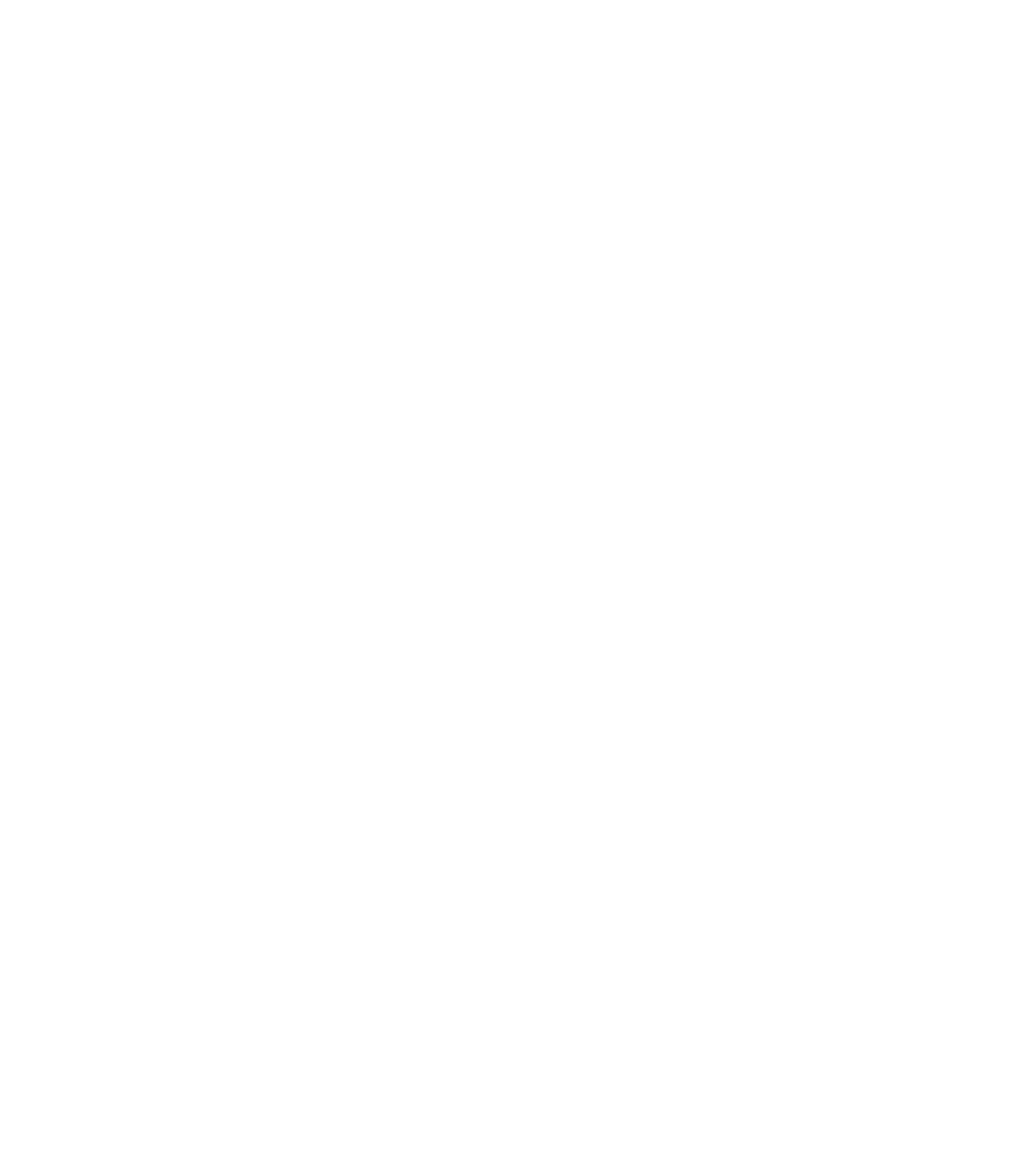
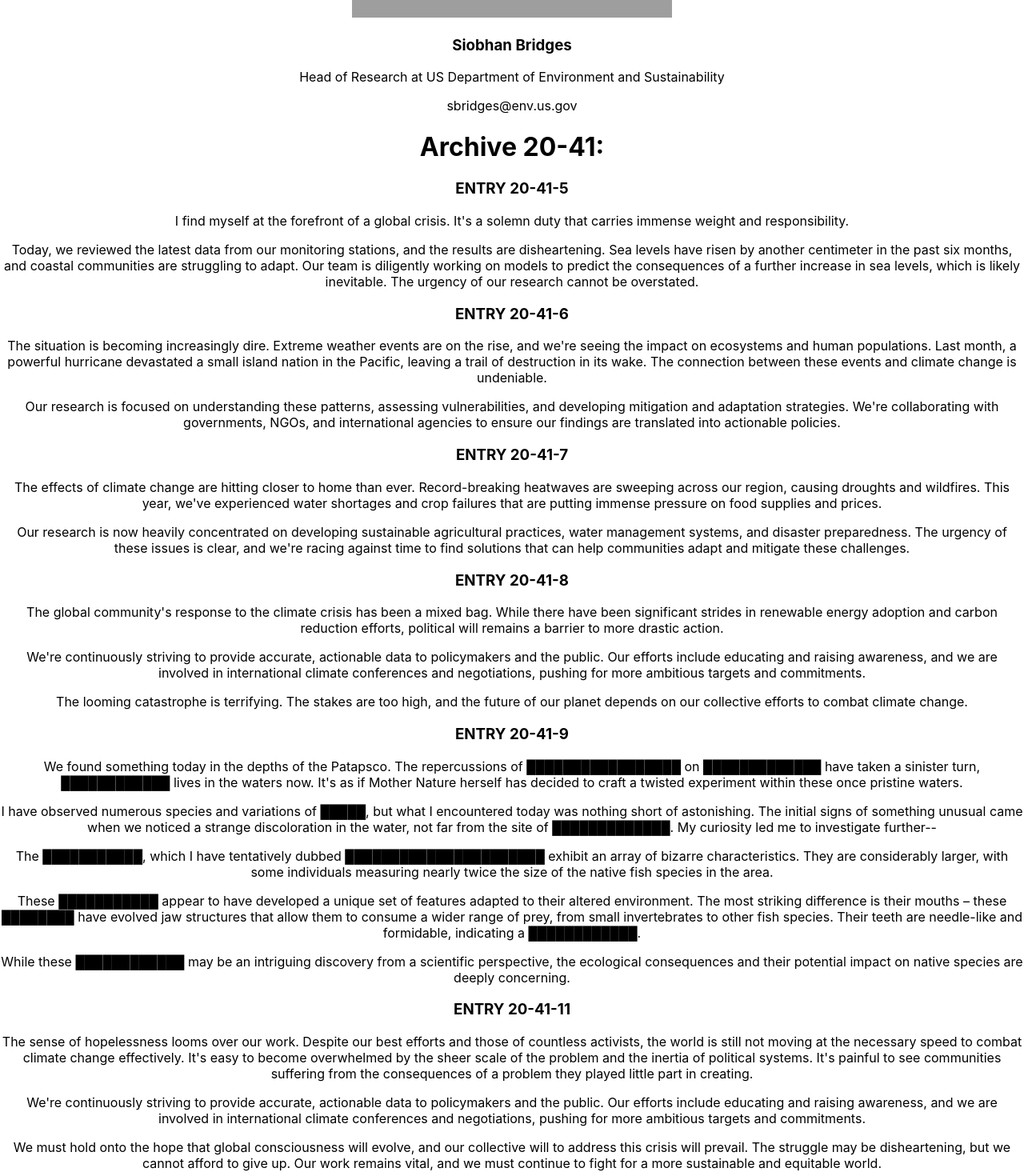
Before and after one commit to huda-ayaz/env-archive, a React (Create React App) app: page /blog in a window 1280 px wide. Shown: the part 360-1830 px from the top of the page at 80% size. Before the commit the page ends 800 px from the top, so only its background shows below. Built offline with nearby package versions, Linux system fonts and the light colour scheme; grey boxes are pictures that could not be loaded.

Commit message:
added blog page

```diff
--- a/src/components/Blog.jsx
+++ b/src/components/Blog.jsx
@@ -4,7 +4,112 @@
 const Blog = () => {
     return(
         <div>
-            <h1>Blog</h1>
+            <div class= "profile">
+                <img id= "pfp" src = "img/bridges.png"></img>
+                <h3>Siobhan Bridges</h3>
+                <p>Head of Research at US Department of Environment and Sustainability</p>
+                <p>sbridges@env.us.gov</p>
+            </div>
+
+            <h1>Archive 20-41: </h1>
+
+            <div class = "text">
+                <div class = "post">
+                    <h3>ENTRY 20-41-5</h3>
+                    <p>
+                        I find myself at the forefront of a global crisis. It's a solemn duty that carries immense weight and responsibility.</p>
+
+                    <p>
+                        Today, we reviewed the latest data from our monitoring stations, and the results are disheartening. Sea levels have risen by another centimeter in the past six months, and coastal communities are struggling to adapt. Our team is diligently working on models to predict the consequences of a further increase in sea levels, which is likely inevitable. The urgency of our research cannot be overstated.
+                    </p>
+                </div>
+                <div class = "post">
+                    <h3>ENTRY 20-41-6</h3>
+                    <p>
+                        The situation is becoming increasingly dire. Extreme weather events are on the rise, and we're seeing the impact on ecosystems and human populations.
+                        Last month, a powerful hurricane devastated a small island nation in the Pacific, leaving a trail of destruction in its wake. The connection between
+                        these events and climate change is undeniable.</p>
+
+                    <p>
+                        Our research is focused on understanding these patterns, assessing vulnerabilities, and developing mitigation and adaptation strategies.
+                        We're collaborating with governments, NGOs, and international agencies to ensure our findings are translated into actionable policies.
+                    </p>
+                </div>
+                <div class = "post">
+                    <h3>ENTRY 20-41-7</h3>
+                    <p>
+                        The effects of climate change are hitting closer to home than ever. Record-breaking heatwaves are sweeping across our region, causing droughts and wildfires.
+                        This year, we've experienced water shortages and crop failures that are putting immense pressure on food supplies and prices.
+                    </p>
+
+                    <p>
+                        Our research is now heavily concentrated on developing sustainable agricultural practices, water management systems, and disaster preparedness.
+                        The urgency of these issues is clear, and we're racing against time to find solutions that can help communities adapt and mitigate these challenges.
+                    </p>
+                </div>
+                <div class = "post">
+                    <h3>ENTRY 20-41-8</h3>
+                    <p>
+                        The global community's response to the climate crisis has been a mixed bag.
+                        While there have been significant strides in renewable energy adoption and carbon reduction efforts, political will remains a barrier to more drastic action.</p>
+                    <p>
+                        We're continuously striving to provide accurate, actionable data to policymakers and the public.
+                        Our efforts include educating and raising awareness, and we are involved in international climate conferences and negotiations, pushing for more ambitious targets and commitments.
+                    </p>
+                    <p>
+                        The looming catastrophe is terrifying. The stakes are too high, and the future of our planet depends on our collective efforts to combat climate change.
+                    </p>
+                </div>
+
+                <div class = "post">
+                    <h3>ENTRY 20-41-9</h3>
+                    <p>
+                        We found something today in the depths of the Patapsco. The repercussions of █████████████████ on █████████████ have taken a sinister turn, ████████████ lives in the waters now.
+                        It's as if Mother Nature herself has decided to craft a twisted experiment within these once pristine waters.
+                    </p>
+                    <p>
+                        I have observed numerous species and variations of █████, but what I encountered today was nothing short of astonishing.
+                        The initial signs of something unusual came when we noticed a strange discoloration in the water, not far from the site of █████████████.
+                        My curiosity led me to investigate further--
+                    </p>
+                    <p>
+                        The ███████████, which I have tentatively dubbed ██████████████████████ exhibit an array of bizarre characteristics.
+                        They are considerably larger, with some individuals measuring nearly twice the size of the native fish species in the area.
+                    </p>
+                    <p>
+                        These ███████████ appear to have developed a unique set of features adapted to their altered environment.
+                        The most striking difference is their mouths – these ████████ have evolved jaw structures that allow them to consume a wider range of prey, from small invertebrates to other fish species.
+                        Their teeth are needle-like and formidable, indicating a ████████████.
+                    </p>
+
+                    <p>
+                        While these ████████████ may be an intriguing discovery from a scientific perspective, the ecological consequences and their potential impact on native species are deeply concerning.
+                    </p>
+                </div>
+
+                <div class = "post">
+                    <h3>ENTRY 20-41-11</h3>
+                    <p>
+                        The sense of hopelessness looms over our work. Despite our best efforts and those of countless activists, the world is still not moving at the necessary speed to combat climate change effectively.
+                        It's easy to become overwhelmed by the sheer scale of the problem and the inertia of political systems.
+                        It's painful to see communities suffering from the consequences of a problem they played little part in creating.
+                    </p>
+                    <p>
+                        We're continuously striving to provide accurate, actionable data to policymakers and the public.
+                        Our efforts include educating and raising awareness, and we are involved in international climate conferences and negotiations, pushing for more ambitious targets and commitments.
+                    </p>
+                    <p>
+                        We must hold onto the hope that global consciousness will evolve, and our collective will to address this crisis will prevail. The struggle may be disheartening, but we cannot afford to give up.
+                        Our work remains vital, and we must continue to fight for a more sustainable and equitable world.
+                    </p>
+                </div>
+
+            </div>
+
+            <div class = "imgs">
+
+
+            </div>
         </div>
     )
 }
```
